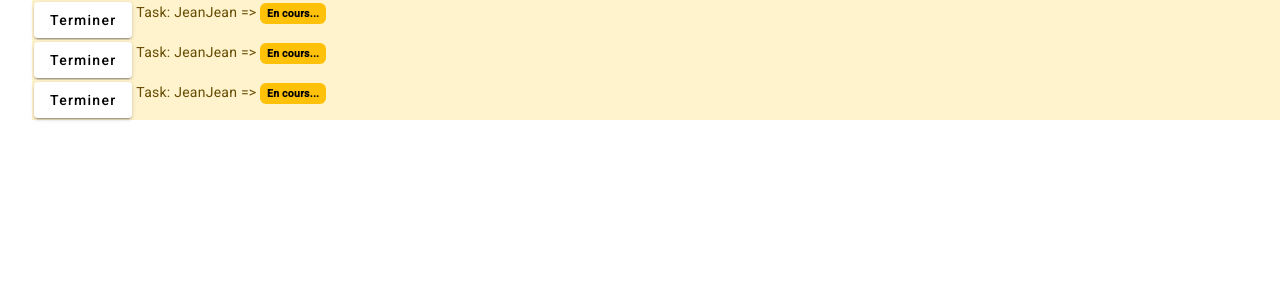
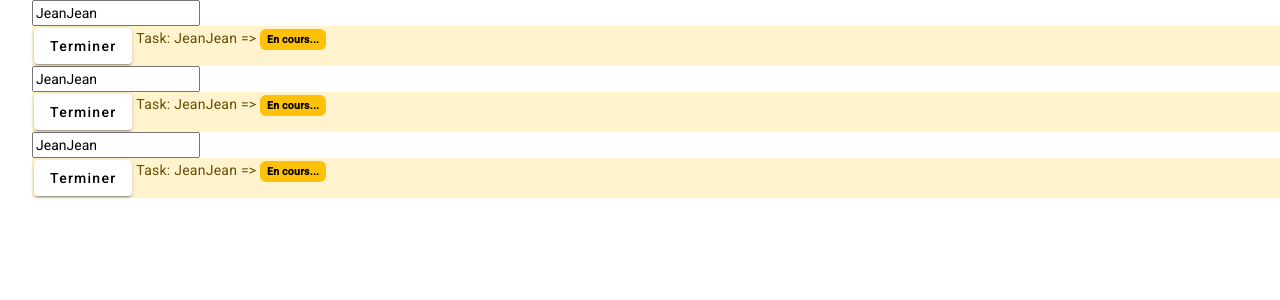
Before and after one commit to formateur357/ANG-JVS1123, an Angular app in the folder todo/: page / in a window 1280 px wide. Shown: the top 300 px of the page. Built offline with nearby package versions, Linux system fonts and the light colour scheme.

Commit message:
add correction

```diff
--- a/todo/src/app/app.module.ts
+++ b/todo/src/app/app.module.ts
@@ -6,10 +6,11 @@ import { MatButtonModule } from '@angular/material/button';
 import { AppRoutingModule } from './app-routing.module';
 import { AppComponent } from './app.component';
 import { TaskComponent } from './components/task/task.component';
+import { FormsModule } from '@angular/forms';
 
 @NgModule({
   declarations: [AppComponent, TaskComponent],
-  imports: [BrowserModule, AppRoutingModule, MatButtonModule],
+  imports: [BrowserModule, AppRoutingModule, MatButtonModule, FormsModule],
   providers: [],
   bootstrap: [AppComponent],
 })
--- a/todo/src/app/components/task/task.component.html
+++ b/todo/src/app/components/task/task.component.html
@@ -1,3 +1,4 @@
+<input type="text" [(ngModel)]="name">
 <li [class]="getItemVariant()">
   <button mat-raised-button (click)="toggleComplete()">{{ getButtonText() }}</button>
   <p>
```
